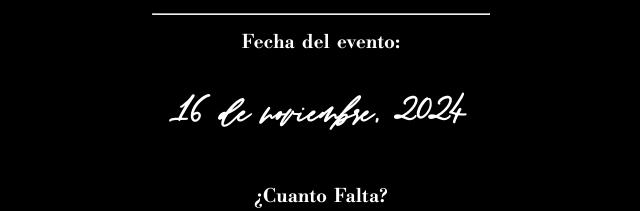
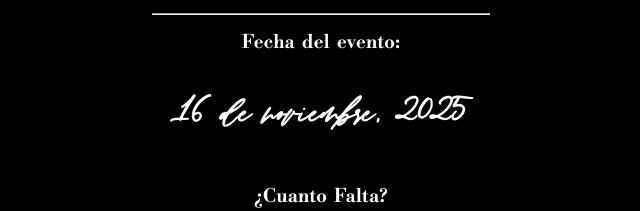
Before and after one commit to guswebdev/kiara-jazmin-arce, a plain HTML site: page index.html in a window 1280 px wide. Shown: the part 1171-1382 px from the top of the page, 319-959 px from the left. Drawn offline with nearby package versions, Linux system fonts and the light colour scheme.

Commit message:
Modificar la fecha en Html

```diff
--- a/index.html
+++ b/index.html
@@ -112,7 +112,7 @@
             <h3 class="contador-title" data-contador-title>
               Fecha del evento:
             </h3>
-            <h2 class="contador-fecha" data-fecha>16 de noviembre, 2024</h2>
+            <h2 class="contador-fecha" data-fecha>16 de noviembre, 2025</h2>
             <h3 class="contador-title" data-contador-title-2>¿Cuanto Falta?</h3>
             <article class="grid-contador" data-grid-contador>
               <div class="num-dias">
```
